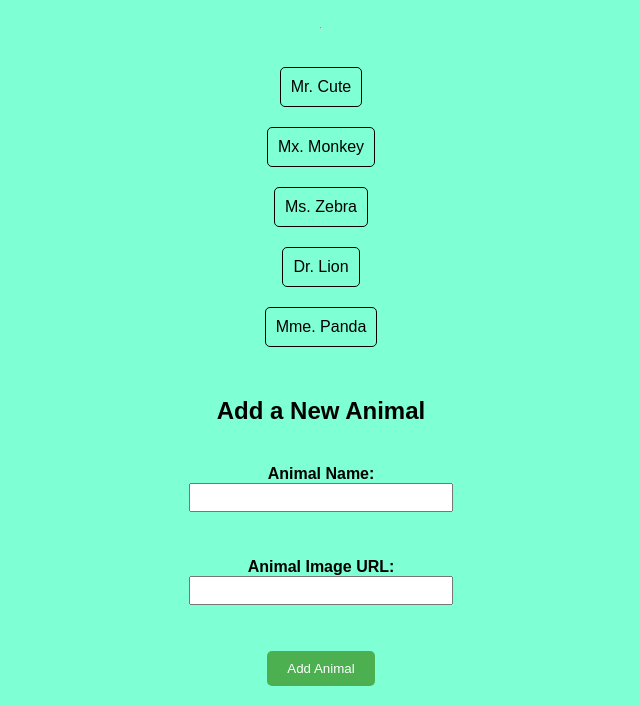
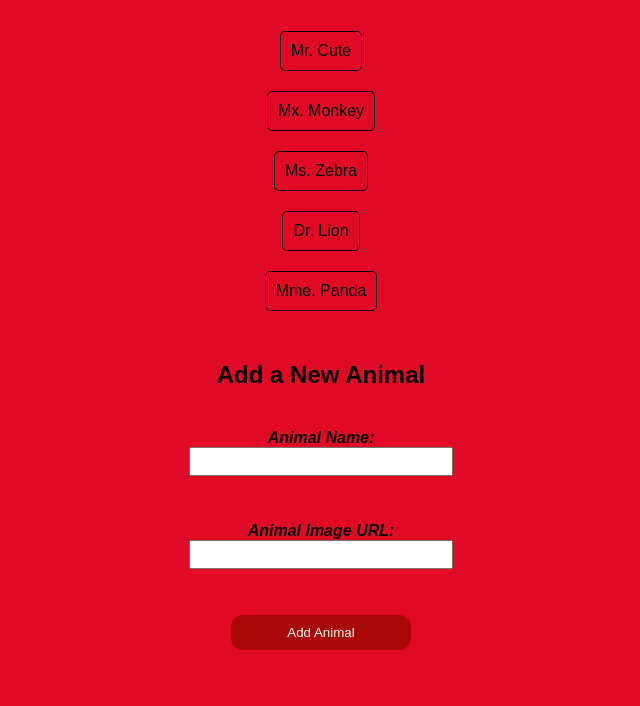
Before and after one commit to MainaZaquir/Code-challenge-2, a plain HTML site: page index.html in a window 1280 px wide. Shown: the part 99-805 px from the top of the page, without its empty margins (319-959 px from the left). Drawn offline with Linux system fonts and the light colour scheme.

Commit message:
Completed Assignments

```diff
--- a/style.css
+++ b/style.css
@@ -4,7 +4,7 @@ body {
     flex-direction: column;
     align-items: center;
     margin: 20px;
-    background-color: aquamarine;
+    background-color: #E00A24;
 }
 
 h1 {
@@ -40,6 +40,7 @@ h1 {
 }
 
 #add-animal-form label {
+    font-style: oblique;
     font-weight: bold;
 }
 
@@ -51,13 +52,24 @@ h1 {
 
 #add-animal-form button {
     padding: 10px 20px;
-    background-color: #4CAF50;
+    background-color: #AA0707;
     color: white;
     border: none;
     border-radius: 5px;
     cursor: pointer;
+    border-radius: 12px;
+    width: 180px;
+    transition: all 0.2s ease;
 }
 
 #add-animal-form button:hover {
-    background-color: #45a049;
+    transform: scale(1.2);
+    background-color: #4F0832;
+    box-shadow: 0 12px 16px 0 rgba(0,0,0,0.24), 0 17px 50px 0 rgba(0,0,0,0.19);
 }
+
+#add-aanimal-form button:active {
+  background-color: #3e8e41;
+  box-shadow: 0 5px #666;
+  transform: scale(0.96px);
+}
```
Also changed, not shown: index.html (+0 -1 lines).
